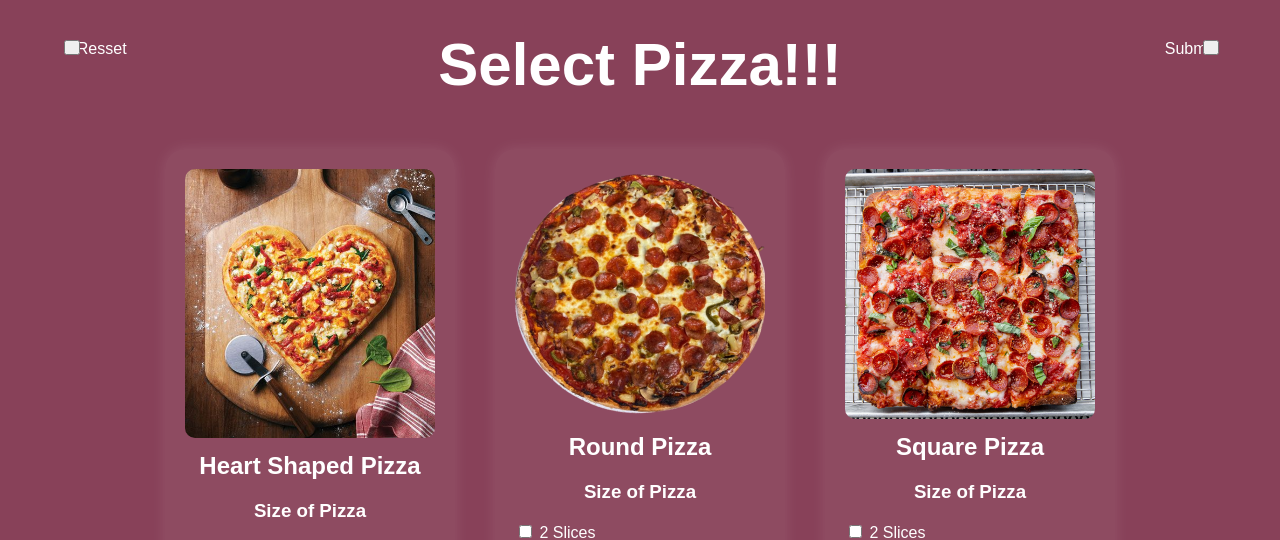
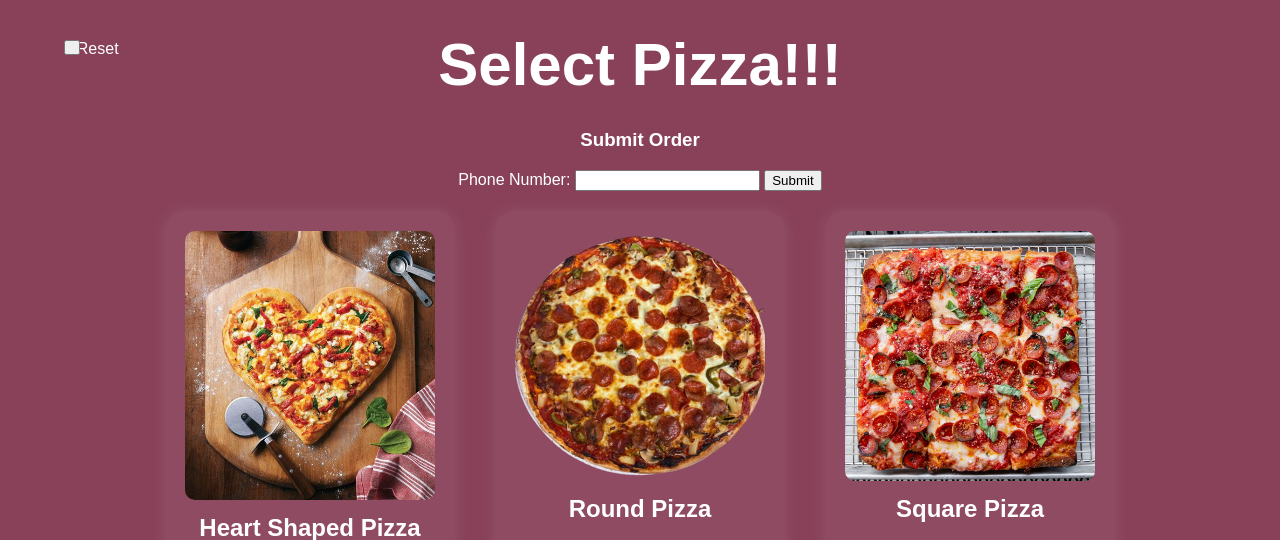
Before and after one commit to lochleaf/comp1002_lessons, a PHP site: page /order-window.html in a window 1280 px wide. Shown: the top 540 px of the page. Run offline with PHP 8.4, Linux system fonts and the light colour scheme.

Commit message:
almost finish
need to add comments finish sumbit button and other things to make it look good

```diff
--- a/assignment-1/css/styles.css
+++ b/assignment-1/css/styles.css
@@ -148,6 +148,7 @@ position: absolute;
  top: 60%;
  left: 70%;
  font-size: 100px;
+ color: aqua;
  }
 
 .page-title {
@@ -226,3 +227,11 @@ textarea {
   top: 5%;
   left: 91%;
 }
+
+.takeouttitle{
+  position: absolute;
+  top: 70%;
+  left: 60%;
+  transform: rotate(-25deg);
+
+}
--- a/assignment-1/index.html
+++ b/assignment-1/index.html
@@ -9,7 +9,7 @@
         <link rel="stylesheet" href="css/styles.css" />
 	</head>
     <body>
-    <!--<script>alert("MMMmmmm...Cheese...GOOD Choice!") </script>
+    <script>alert("MMMmmmm...Cheese...GOOD Choice!") </script>
     <script>
     let response = confirm("🍕 New Deal Available! Do you want to accept it?");
     if (response) {
@@ -19,8 +19,9 @@
                 alert("OH okay byeeee!")
                 window.location.href = "https://www.google.com"; // kicks you out and re-direct you to another page
             }
-    </script>-->
+    </script>
         <h1 class="tilepizzaselection">Pizzas selection!</h1>
+        <h1 class="takeouttitle">TAKEOUT ONLY!</h1>
         <img src="images/logo-pizza.jpg" height="1050" weight="1050" class="pizzalogo">
         <img id="image_canv" src="images/heart-shaped-pizza.jpg" class="heartpizzarotate">
         <img id="image_canv" src="images/round-pizza-mix.jpg" class="roundpizzamixrotate">
--- a/assignment-1/order-window.html
+++ b/assignment-1/order-window.html
@@ -10,6 +10,12 @@
 	</head>
 <body>
   <h1 class="page-title">Select Pizza!!!</h1>
+<h3>Submit Order</h3>
+  <form action method="get">
+  <label for="emailAddress">Phone Number:</label>
+  <input type="tel" name="Phone" id="Phone" required>
+  <button type="submit" onclick="window.location.href='submit.html'">Submit</button>
+</form>
 
 <div class="pizza-menu">
   <!-- Pizza Option 1 -->
@@ -94,8 +100,6 @@
     <textarea id="message" name="message" rows="4" cols="50"></textarea>
   </div>
 </div>
-<label class="resettext"> Resset </label>
+<label class="resettext"> Reset </label>
 <button class="reset"></button>
-<label class="submittext"> Submit </label>
-<button  class="submit" onclick="window.location.href='submit.html'"></button>
 </body>
```
